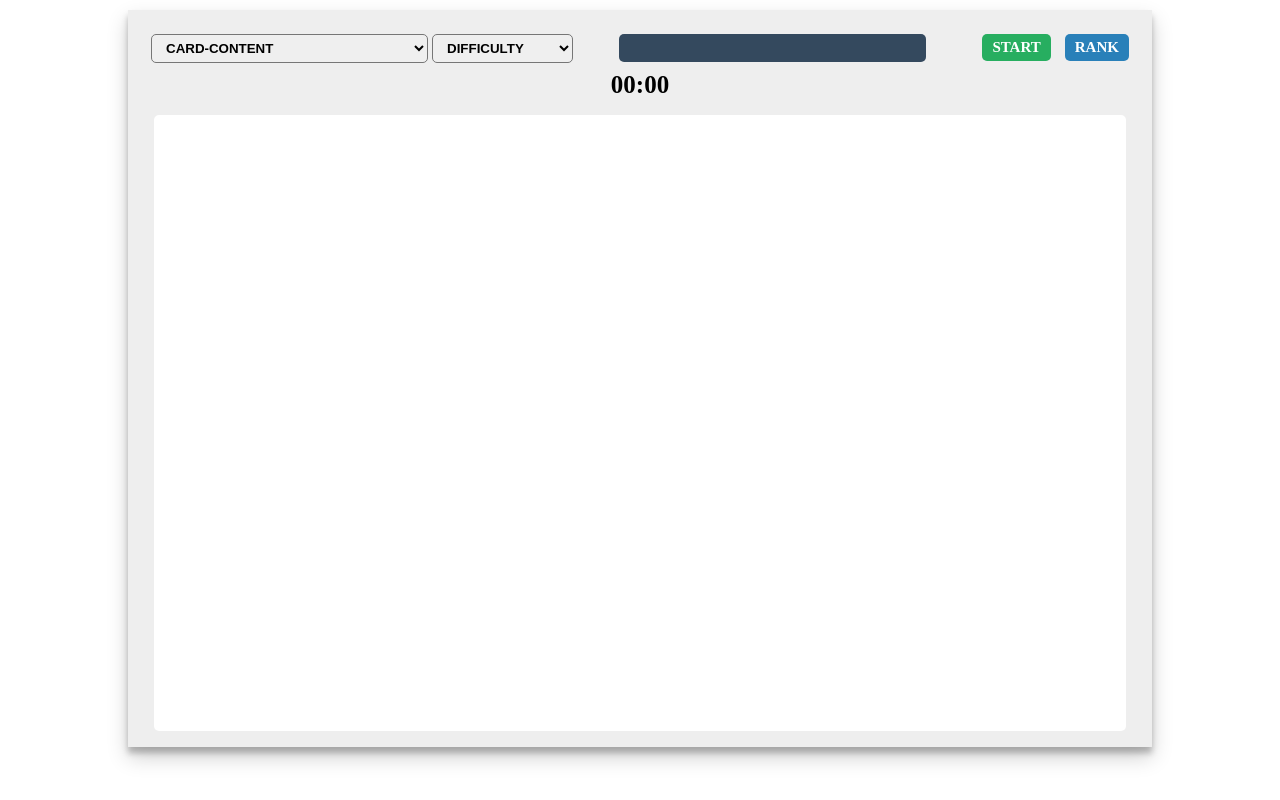
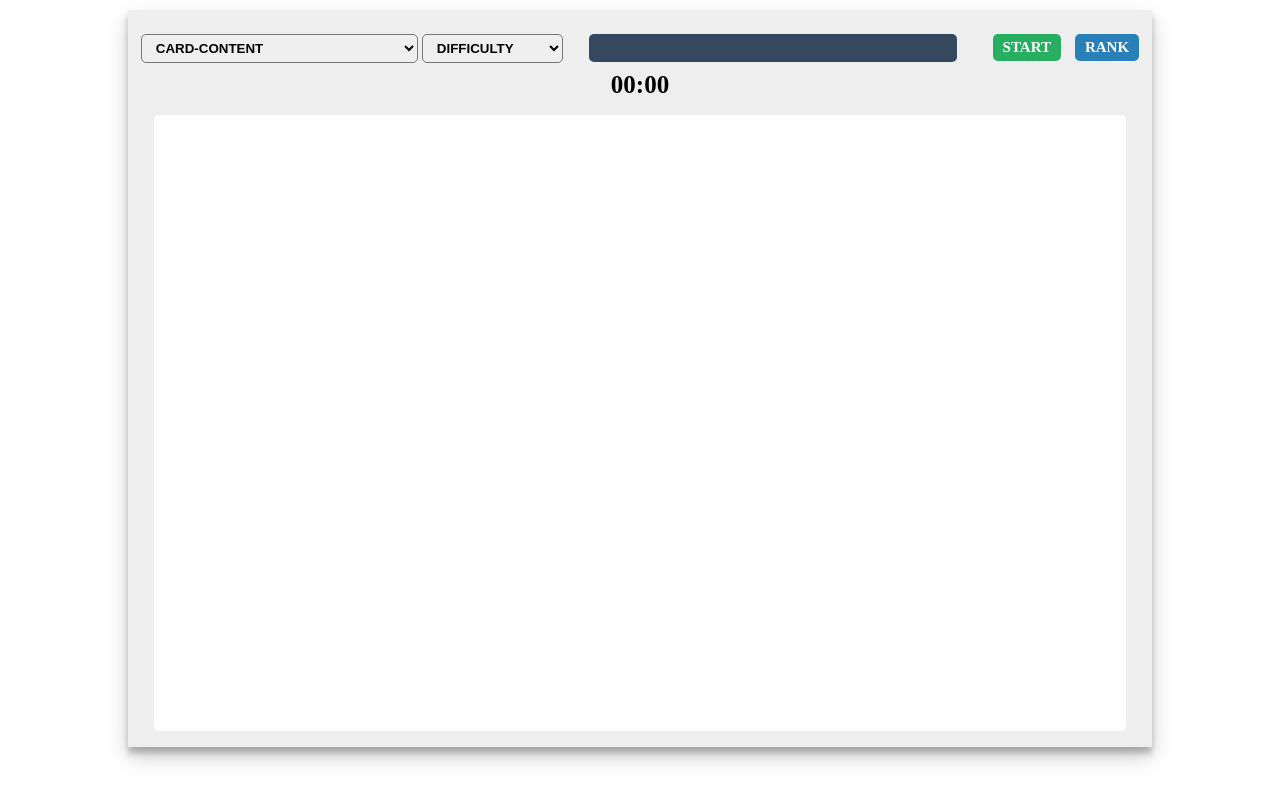
Before and after one commit to jjanmo/html5-canvas-games, a plain HTML site: page memoryGame/memoryGame.html in a window 1280 px wide. Both pictures are taken after a click on the button "START". Drawn offline with Linux system fonts and the light colour scheme.

Commit message:
Fix error

```diff
--- a/memoryGame/memoryGame.css
+++ b/memoryGame/memoryGame.css
@@ -34,14 +34,14 @@ option {
 }
 
 .msg {
-    width: 30%;
+    width: 35%;
     height: 1.5rem;
     background-color: #34495e;
     color: white;
     font-weight: 600;
     border-radius: 5px;
     text-align: center;
-    padding: 2px 0;
+    padding: 2px 5px;
 }
 .button {
     all: unset;
--- a/memoryGame/memoryGame.js
+++ b/memoryGame/memoryGame.js
@@ -11,7 +11,7 @@ let flipCount = 0;
 let flippedCards = [];
 // let start = false;
 let timer, minute, second;
-let candidate, numberOfCards;
+let cards, candidate, numberOfCards;
 
 //card style관련 변수
 let backgroundSize, cardContent, gameDifficuty;
@@ -47,7 +47,7 @@ function getTimer() { //closure로 바꿔보기!!
             second = 0;
         }
         //render
-        let = result = '';
+        let result = '';
         if (minute < 10) {
             if (second < 10) {
                 result = `0${minute}:0${second}`;
@@ -190,7 +190,6 @@ function paintBoard() {
     cardBoard.classList.add(`${gameDifficuty}`, 'card-board');
 
     cards = document.querySelectorAll('.card');
-    frontfaces = document.querySelectorAll('.front');
 };
 
 function makeCardDouble(cards) {
```
